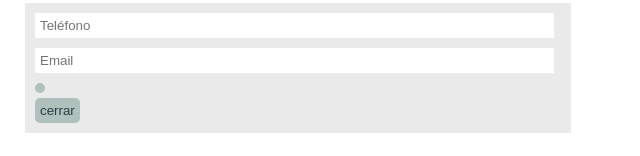
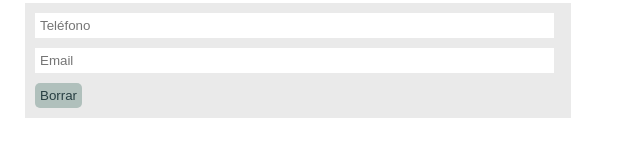
Before and after one commit to gavimena/clarke-s4-reactivas, a React (Create React App) app: page / in a window 1280 px wide. Shown: the part 1700-1856 px from the top of the page, without its empty margins (0-640 px from the left). Built offline with nearby package versions, Linux system fonts and the light colour scheme.

Commit message:
Button delete

```diff
--- a/src/components/App.js
+++ b/src/components/App.js
@@ -17,7 +17,7 @@ class App extends React.Component {
 		this.state = {
 			visible: false,
 			scroll: false,
-			buttonClose: false
+			buttonDelete: false
 		}
 	}
 
@@ -38,8 +38,8 @@ class App extends React.Component {
 		}
 
 	onClickListener = (event) => {
-		alert('botón de cerrar');
-		this.setState({buttoClose: !this.state.buttonClose})
+		alert('botón de borrar');
+		this.setState({buttonDelete: !this.state.buttonClose})
 	}
 
 
@@ -52,7 +52,7 @@ class App extends React.Component {
 					<div className="resume-container" id="empezar">
 						<div className="split-div">
 							<Form updatePreviewForm = {this.updateState} scroll={this.state.scroll}
-								closeButton = {this.onClickListener} />
+								deleteButton = {this.onClickListener} />
 							<Preview visible={this.state.visible}
 								closePreview={this.handleClickShowPreview}
 								namePrev={this.state.name} surname={this.state.lastname} job={this.state.profession} phone={this.state.telephone} mail={this.state.email} />
--- a/src/components/Preview.js
+++ b/src/components/Preview.js
@@ -24,7 +24,7 @@ class Preview extends React.Component {
 								<hr className="line__top" />
 								<Summary />
 								<Contact telephone={this.props.phone} email={this.props.mail} />
-                    <Experience />
+								<Experience />
                     <Additional />
                 </div>
             </div>
--- a/src/components/form/ContactForm.js
+++ b/src/components/form/ContactForm.js
@@ -6,14 +6,14 @@ class Contact extends React.Component {
 	constructor(props){
    super(props);
    this.handleChange = this.handleChange.bind(this);
-	 this.handleButtonClose = this.handleButtonClose.bind(this);
+	 this.handleButtonDelete = this.handleButtonDelete.bind(this);
  }
 
  	handleChange(event) {
 		this.props.updatePreview(event.target.id,event.target.value);
 	}
 
-	handleButtonClose (event){
+	handleButtonDelete (event){
 		this.props.onClickListener(event.target.value);
 	}
 
@@ -31,8 +31,7 @@ class Contact extends React.Component {
 					<span className="error error_telephone"></span>
 					<input type="email" name="email" id="email" placeholder="Email" onChange={this.handleChange} />
 					<span className="error error_email"></span>
-					<button onReset={this.handleButtonClose} name="delete" value="Borrar" className="delete-contact form__button--saveDeleteClose"></button>
-					<input type="button" value="cerrar" className="form__button--saveDeleteClose" onclick="cerrar('content-contact-info')" />
+					<button onReset={this.handleButtonDelete} name="delete" value="Borrar" className="delete-contact form__button--saveDeleteClose">Borrar</button>
 				</div>
 			</div>
 		);
```
